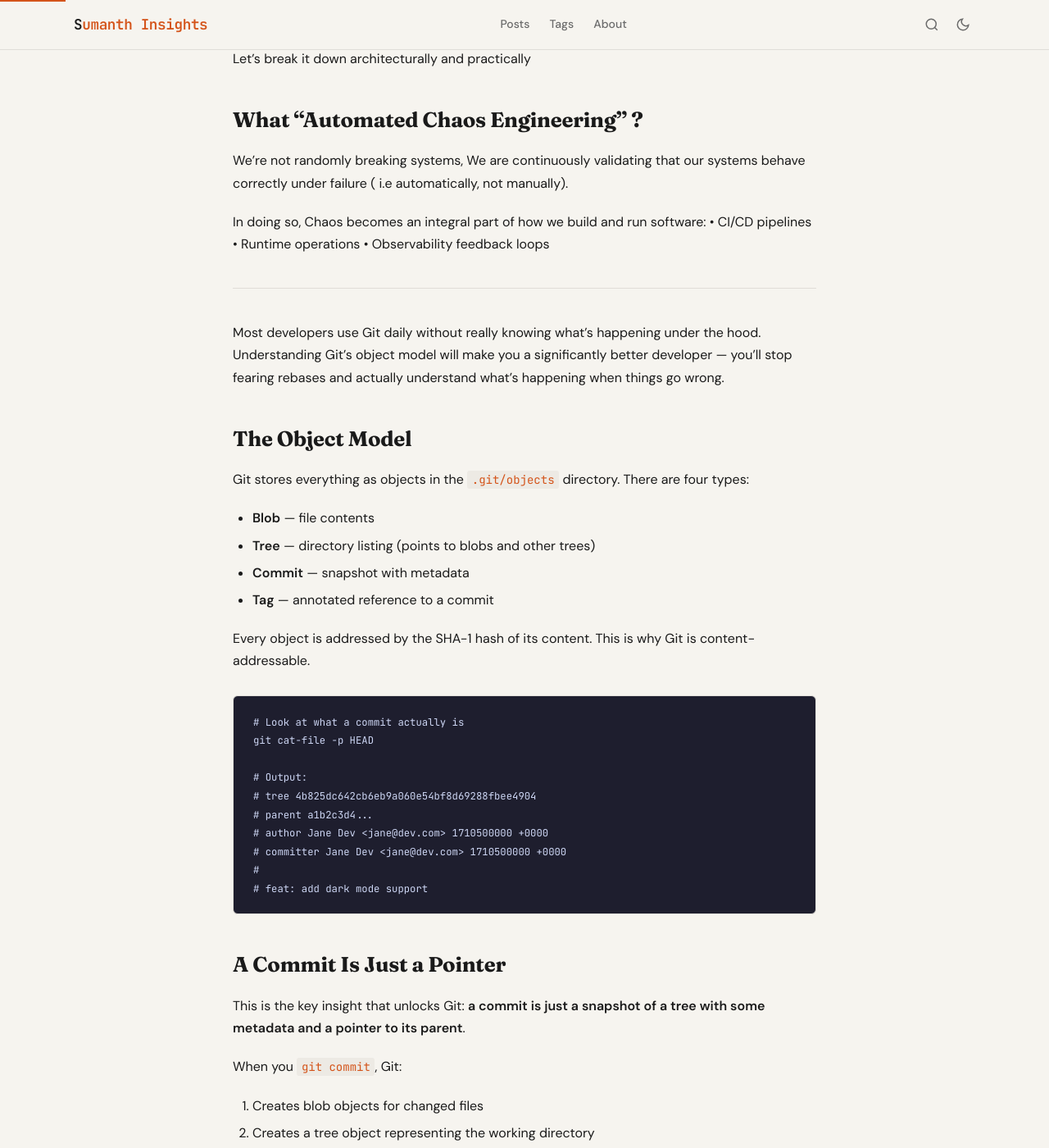
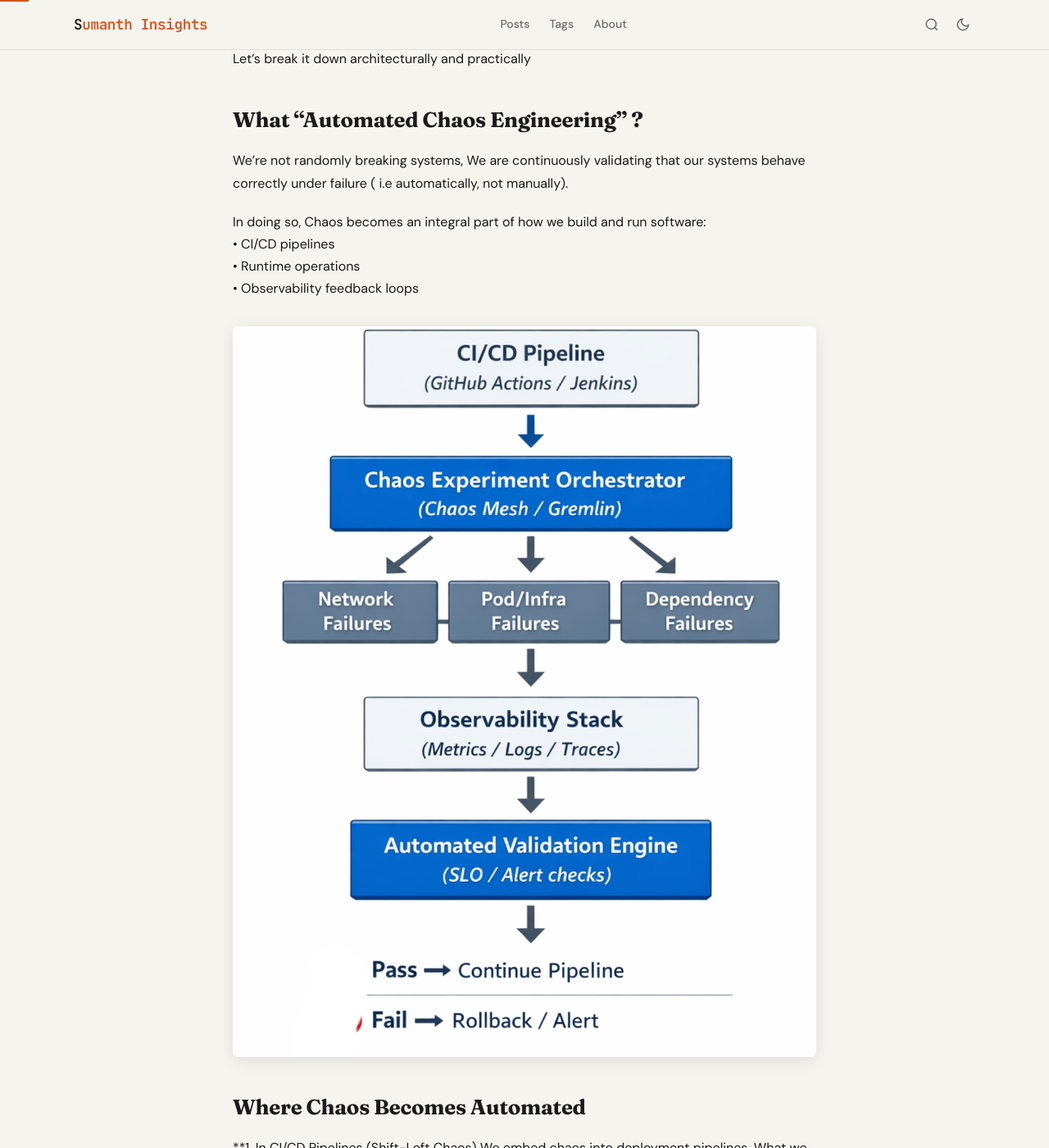
Before and after one commit to sumanthrb/insights, a Jekyll site: the page built from _posts/2025-03-15-git-internals.md, in a window 1280 px wide and 1400 px high, scrolled down 354 px. Shown: the whole window at 82% size. Built offline with Jekyll 4.4.1, drawn with Linux system fonts in a browser that asks for light colours; some of the changed text lies outside the part shown.

Commit message:
Enhance Git internals post with formatting and examples
Updated formatting and added examples for clarity.

````diff
--- a/_posts/2025-03-15-git-internals.md
+++ b/_posts/2025-03-15-git-internals.md
@@ -14,12 +14,25 @@
 
 We’re not randomly breaking systems, We are continuously validating that our systems behave correctly under failure ( i.e automatically, not manually).
 
-In doing so, Chaos becomes an integral part of how we build and run software:
-• CI/CD pipelines
-• Runtime operations
-• Observability feedback loops
+In doing so, Chaos becomes an integral part of how we build and run software: <br>
+• CI/CD pipelines<br>
+• Runtime operations <br>
+• Observability feedback loops <br>
 
+![fine-tune Diagram]({{ 'images/Chaos.png' | relative_url }})
 
+## Where Chaos Becomes Automated
+
+**1. In CI/CD Pipelines (Shift-Left Chaos)
+We embed chaos into deployment pipelines.
+What we do: <br>
+After deployment → trigger chaos experiment <br>
+Validate system health automatically<br>
+
+```bash
+Example:
+Deploy → Run Chaos Test → Check SLOs → Promote / Rollback
+```
 
 ------------
 Most developers use Git daily without really knowing what's happening under the hood. Understanding Git's object model will make you a significantly better developer — you'll stop fearing rebases and actually understand what's happening when things go wrong.
````
